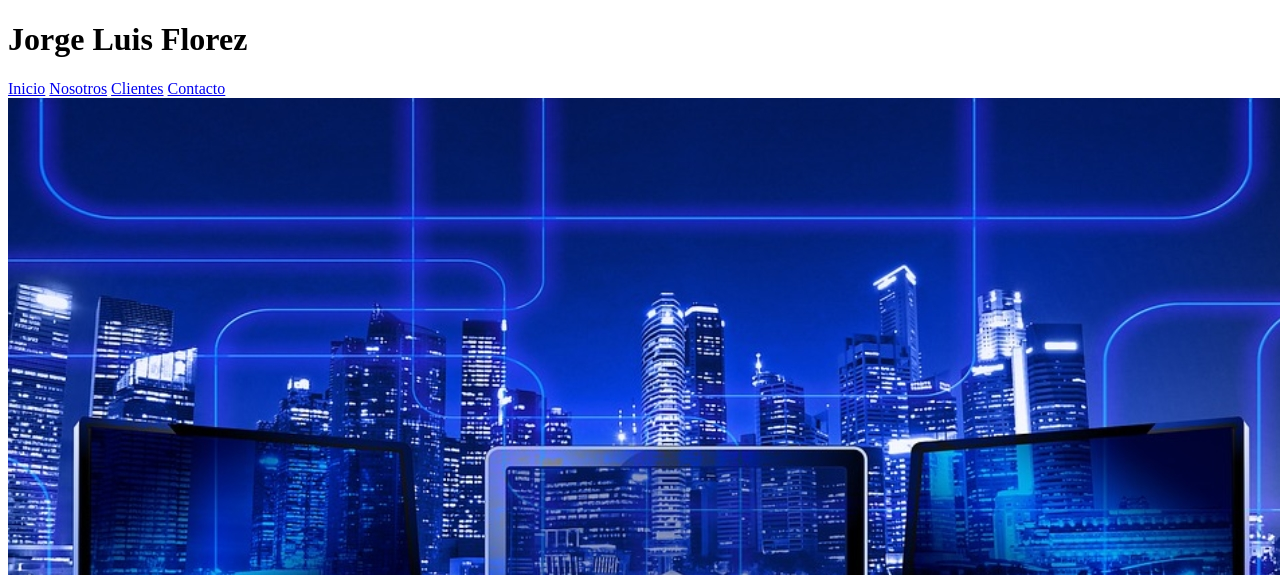
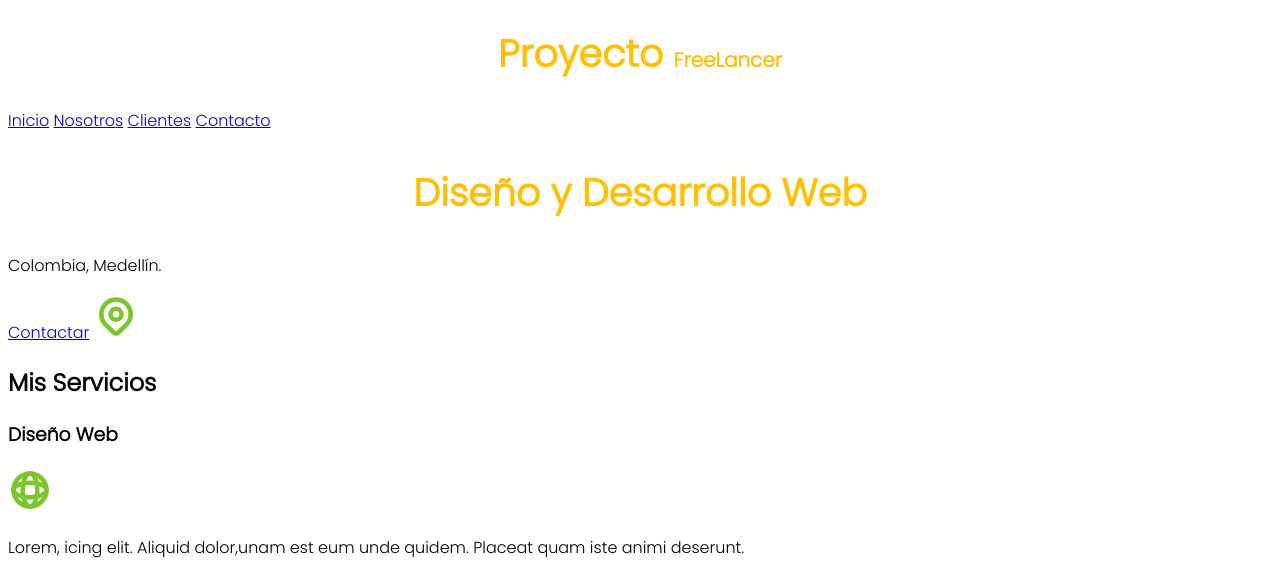
Before and after one commit to JorgeF-DV/proyecto-freelancerUM, a plain HTML site: page index.html in a window 1280 px wide. Shown: the top 575 px of the page. Drawn offline with Linux system fonts and the light colour scheme; a web font is replaced by a local one.

Commit message:
three commit

```diff
--- /dev/null
+++ b/estilos.css
@@ -0,0 +1,27 @@
+:root{
+    --blanco: #ffffff;
+    --oscuro: #212121;
+    --primario: #FFC107;
+    --secundario: #0097a7;
+    --gris: #757575;
+}
+
+html {
+    font-size: 62.5%;
+}
+
+body {
+    font-size: 16px;
+    font-family: 'Mooli', sans-serif;
+    font-family: 'Poppins', sans-serif;
+}
+
+.titulo {
+    text-align: center;
+    font-size: 3.8rem;
+    color: var(--primario);
+}
+
+span {
+    font-size: 2rem;
+}
--- a/index.html
+++ b/index.html
@@ -3,12 +3,17 @@
   <head>
     <meta charset="UTF-8" />
     <meta name="viewport" content="width=device-width, initial-scale=1.0" />
-    <title>FreLancer</title>
+    <title>FreeLancer</title>
+    <link rel="preconnect" href="https://fonts.googleapis.com" />
+    <link rel="preconnect" href="https://fonts.gstatic.com" crossorigin />
+    <link href="https://fonts.googleapis.com/css2?family=Mooli&family=Poppins:wght@300&display=swap" rel="stylesheet"/>
+    <link rel="preload" href="estilos.css" as="style" />
+    <link rel="stylesheet" href="estilos.css" />
   </head>
 
   <body>
     <header>
-      <h1>Jorge Luis Florez</h1>
+      <h1 class="titulo">Proyecto <span>FreeLancer</span></h1>
     </header>
 
     <nav>
@@ -18,10 +23,8 @@
       <a href="#">Contacto</a>
     </nav>
 
-    <img src="img/imagenUno.jpg" alt="ImagenDePortada" />
-
     <section>
-      <h2>Diseño y Desarrollo Web</h2>
+      <h2 class="titulo">Diseño y Desarrollo Web</h2>
       <p>Colombia, Medellín.</p>
       <a href="#">Contactar</a>
 
@@ -180,7 +183,6 @@
           <div>
             <input type="submit" value="Enviar" />
           </div>
-
         </fieldset>
       </form>
     </section>
```
